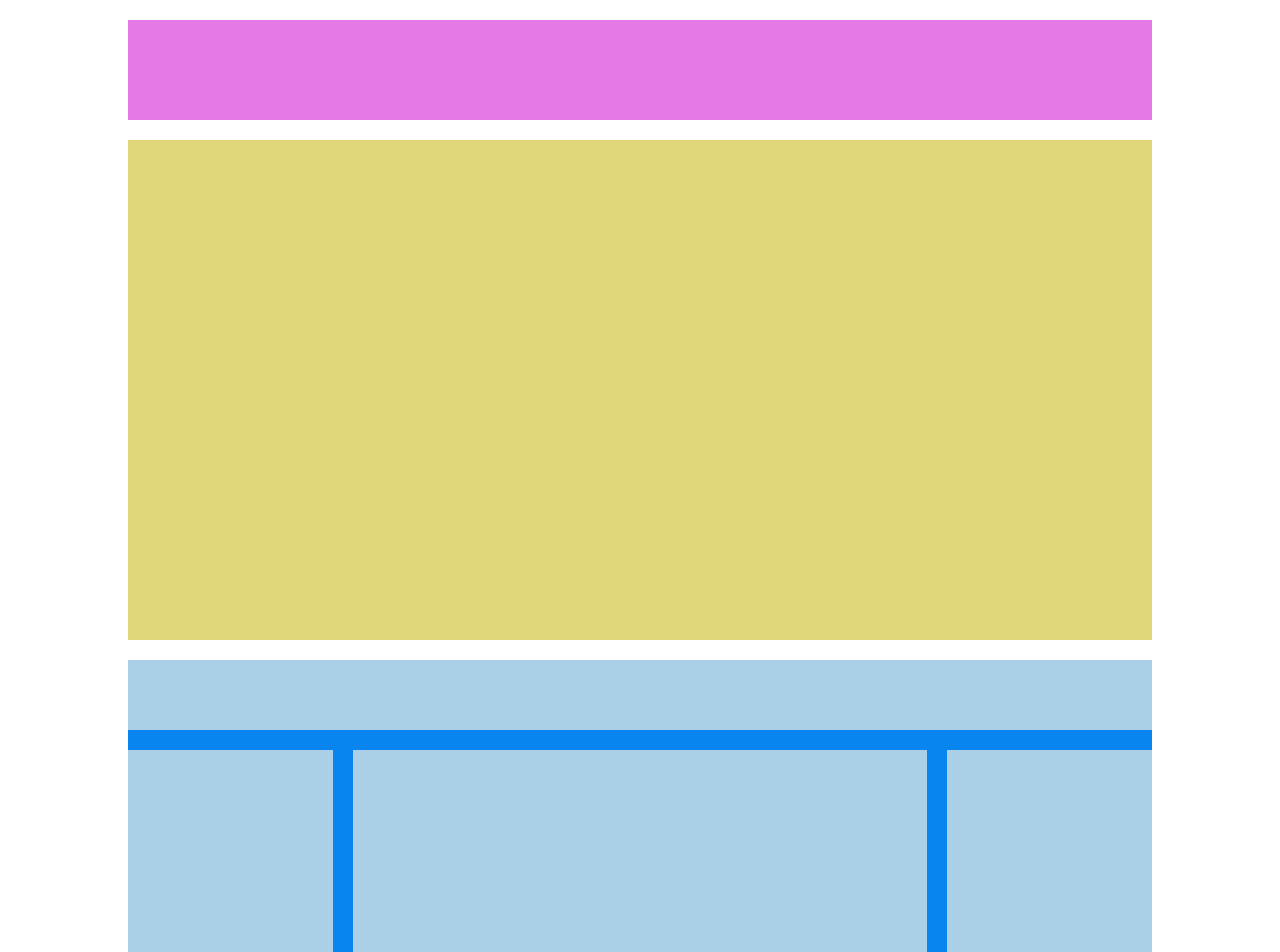
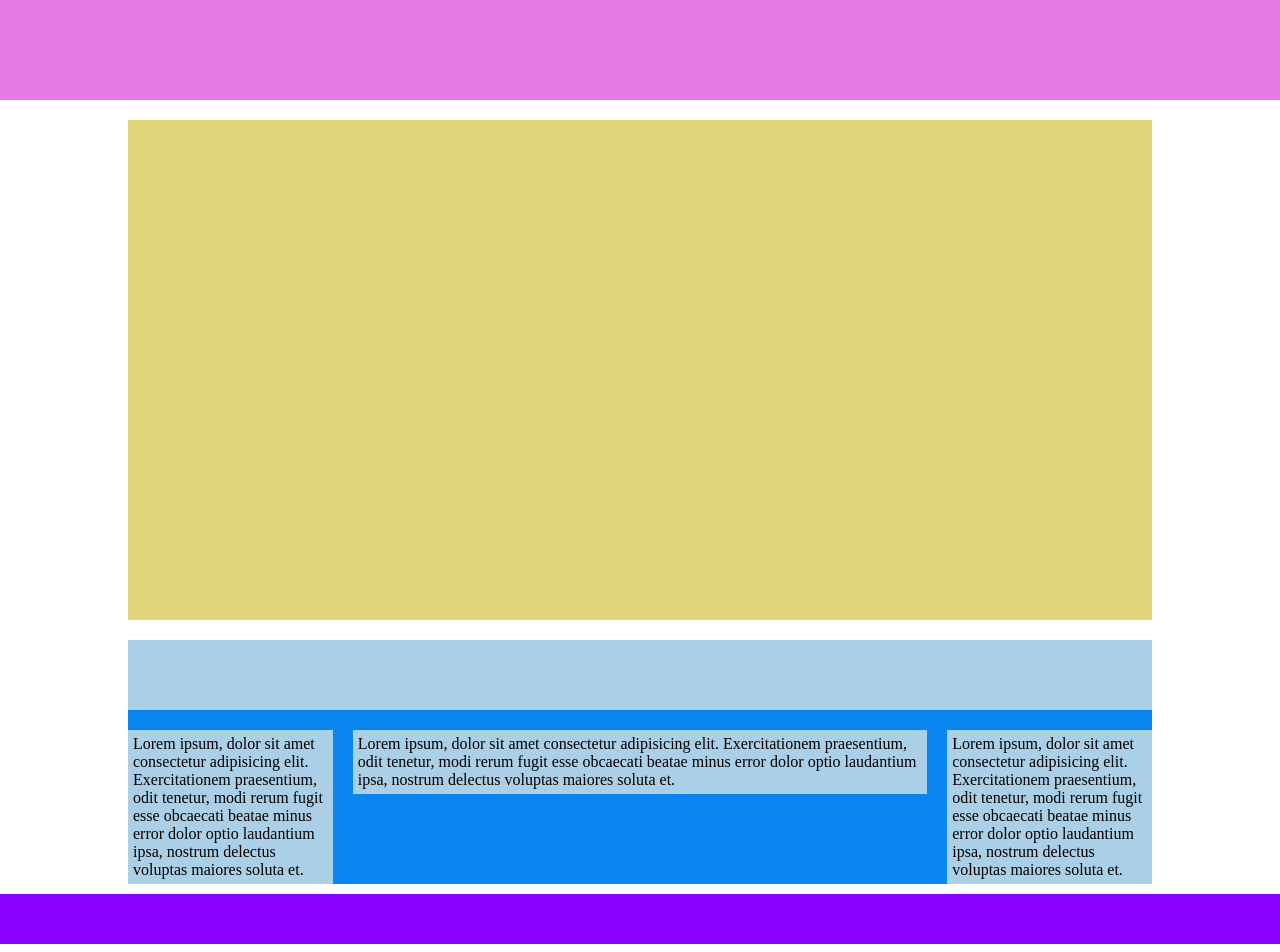
Before and after one commit to andreivladpaul/htmlcss-struttura-wp, a plain HTML site: page index.html in a window 1280 px wide. Shown: the top 952 px of the page. Drawn offline with Linux system fonts and the light colour scheme.

Commit message:
Correzioni con altezza in base al contenuto

```diff
--- a/css/style.css
+++ b/css/style.css
@@ -17,7 +17,7 @@ header {
   width: 100%;
   height: 100px;
   background-color: #e579e6;
-  margin: 20px 0;
+  margin-bottom: 20px;
 }
 
 /* sezione con sidebar   */
@@ -30,8 +30,13 @@ header {
 
 .section-bar {
   width: 100%;
-  height: 670px;
   background-color: #0885ef;
+}
+
+.clearfix {
+  content: ' ';
+  display: table;
+  clear: both;
 }
 
 .top {
@@ -44,14 +49,14 @@ header {
 .side-left {
   float: left;
   width: 20%;
-  height: calc(100% - 70px - 40px);
+  padding: 5px;
   background-color: #abcfe7;
 }
 .side-center {
   display: inline-block;
   float: left;
   width: calc(100% - 40% - 40px);
-  height: calc(100% - 70px - 40px);
+  padding: 5px;
   background-color: #abcfe7;
   margin: 0 20px;
 }
@@ -59,7 +64,7 @@ header {
 .side-right {
   float: right;
   width: 20%;
-  height: calc(100% - 70px - 40px);
+  padding: 5px;
   background-color: #abcfe7;
 }
 
@@ -69,5 +74,4 @@ footer {
   height: 50px;
   background-color: #8801fe;
   margin-top: 10px;
-  margin-bottom: 20px;
 }
--- a/index.html
+++ b/index.html
@@ -11,40 +11,43 @@
 </head>
 
 <body>
+    <!-- header  -->
+     <header>
+
+     </header>
+    <!-- main    -->
     <main>
-        <!-- header  -->
-        <header>
-
-        </header>
-
+        <!-- container main  -->
         <div class="container-main">
 
         </div>
 
-        <div class="section-bar">
+        <div class="section-bar clearfix">
+            <!-- top   -->
             <div class="top">
 
             </div>
-            <!-- sidebar right   -->
+            <!-- sidebar left   -->
             <div class="side-left">
-
+                <p>Lorem ipsum, dolor sit amet consectetur adipisicing elit. Exercitationem praesentium, odit tenetur, modi rerum fugit esse obcaecati beatae minus error dolor optio laudantium ipsa, nostrum delectus voluptas maiores soluta et.</p>
             </div>
             <!-- sidebar center   -->
             <div class="side-center">
-
+                <p>Lorem ipsum, dolor sit amet consectetur adipisicing elit. Exercitationem praesentium, odit tenetur, modi rerum fugit esse obcaecati beatae minus error dolor optio laudantium ipsa, nostrum delectus voluptas maiores soluta et.</p>
             </div>
             <!-- sidebar right   -->
             <div class="side-right">
-
+                <p>Lorem ipsum, dolor sit amet consectetur adipisicing elit. Exercitationem praesentium, odit tenetur, modi rerum fugit esse obcaecati beatae minus error dolor optio laudantium ipsa, nostrum delectus voluptas maiores soluta et.</p>
             </div>
 
         </div>
+    </main>
         <!-- footer   -->
         <footer>
 
         </footer>
 
-    </main>
+
 
 </body>
 
```
